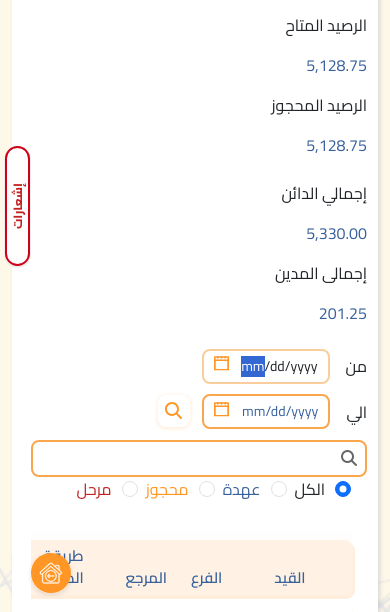
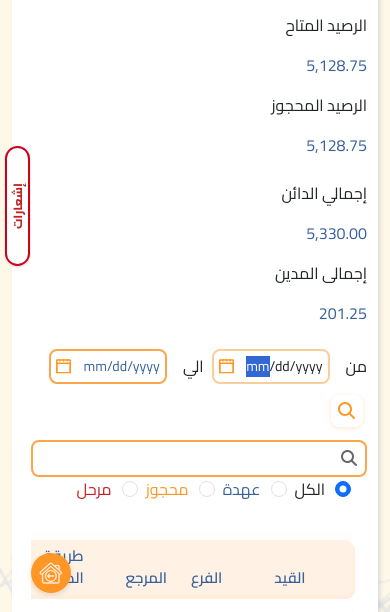
Before and after one commit to AyatT12/trail2, a plain HTML site: page Pages/reports/DailyReports.html in a window 390 px wide. Shown: the part 216-828 px from the top of the page. Drawn offline with nearby package versions, Linux system fonts and the light colour scheme.

Commit message:
Update content.css

```diff
--- a/style/content.css
+++ b/style/content.css
@@ -1372,3 +1372,13 @@ html{
   height: 100%;
 }
 }
+
+@media(max-width : 550px) {
+  .custom-date-input:after {
+    left: 5px;
+    top: 60%;
+}
+  input[type="date"] {
+    padding: 5px 5px;
+}
+}
```
